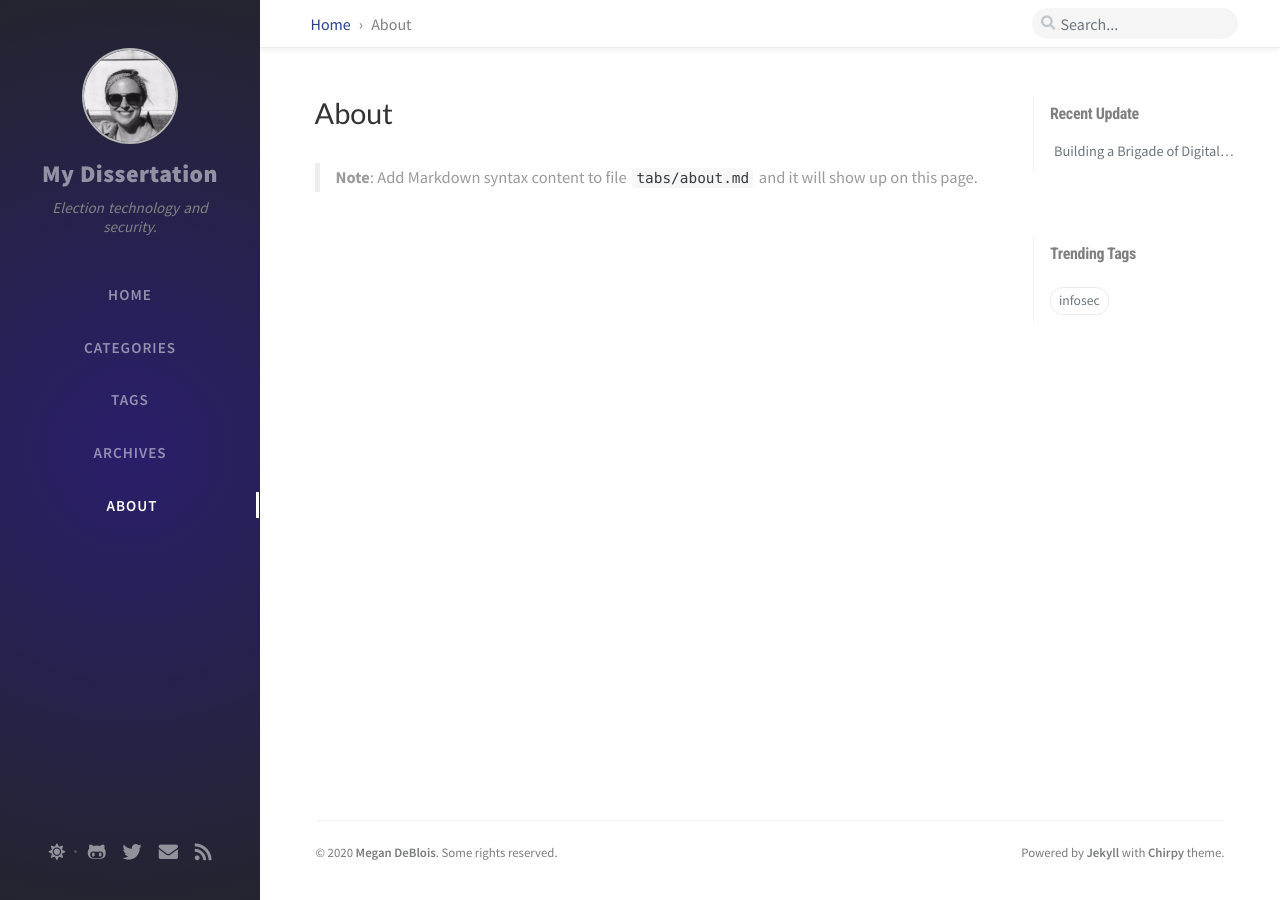
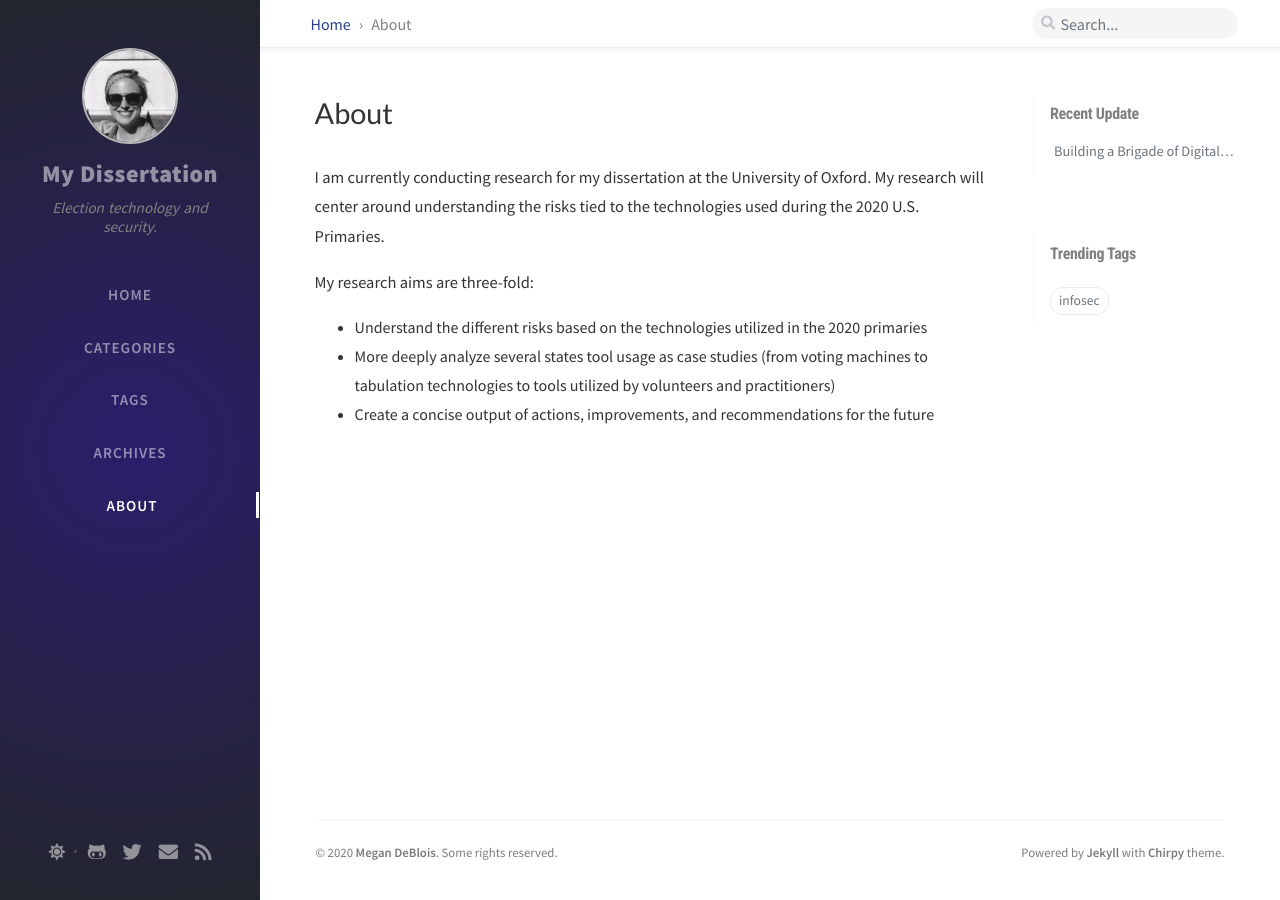
Before and after one commit to megdeb/mydissertation, a Jekyll site: the page built from tabs/about.md, in a window 1280 px wide. Built offline with Jekyll 4.4.1, drawn with Linux system fonts in a browser that asks for light colours; nearby versions of some CDN libraries; comment, search, counter and statistics services are not loaded.

Commit message:
updated about page

```diff
--- a/tabs/about.md
+++ b/tabs/about.md
@@ -8,4 +8,9 @@ title: About
 # MIT License
 ---
 
-> **Note**: Add Markdown syntax content to file `tabs/about.md` and it will show up on this page.
+I am currently conducting research for my dissertation at the University of Oxford. My research will center around understanding the risks tied to the technologies used during the 2020 U.S. Primaries.
+
+My research aims are three-fold:
+* Understand the different risks based on the technologies utilized in the 2020 primaries
+* More deeply analyze several states tool usage as case studies (from voting machines to tabulation technologies to tools utilized by volunteers and practitioners)
+* Create a concise output of actions, improvements, and recommendations for the future
```
